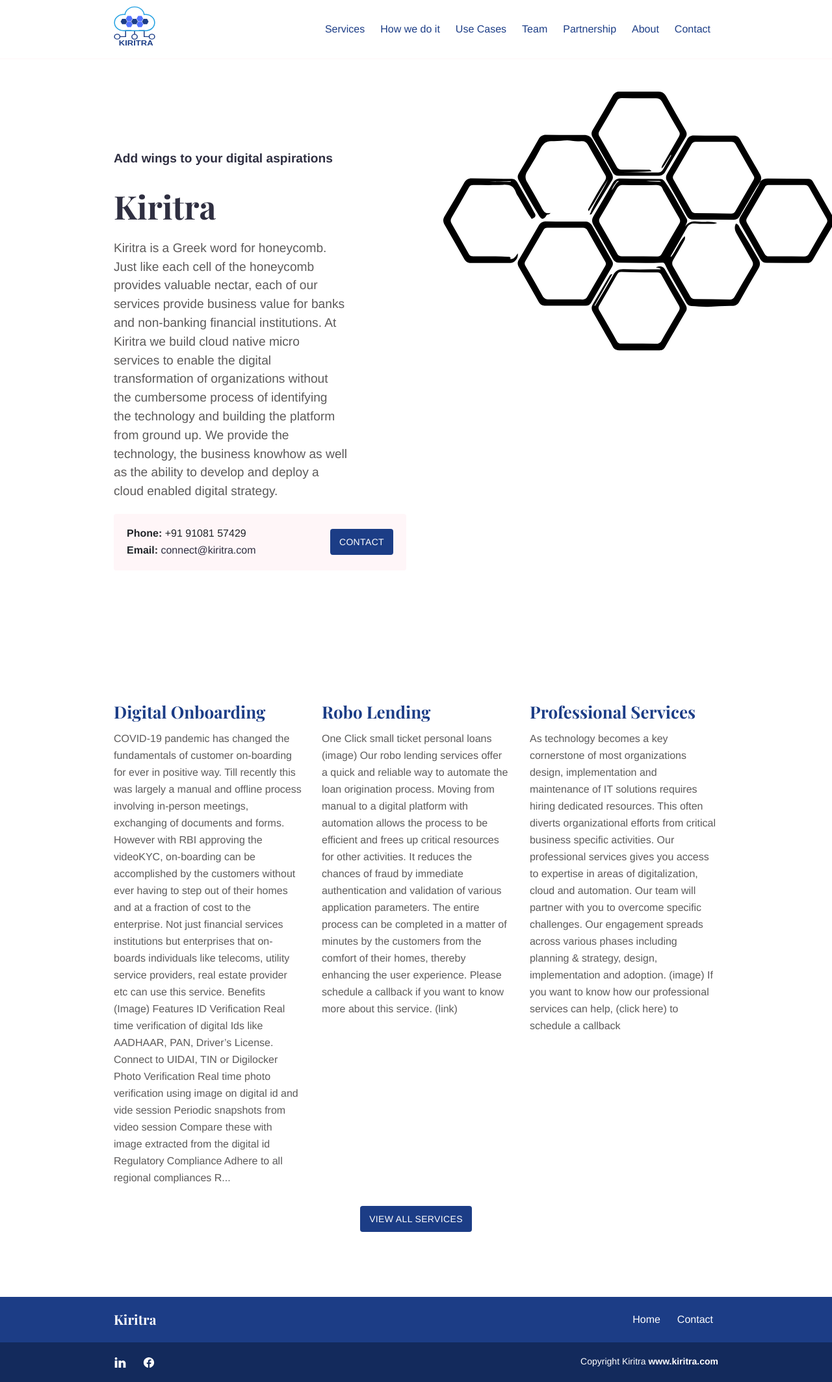
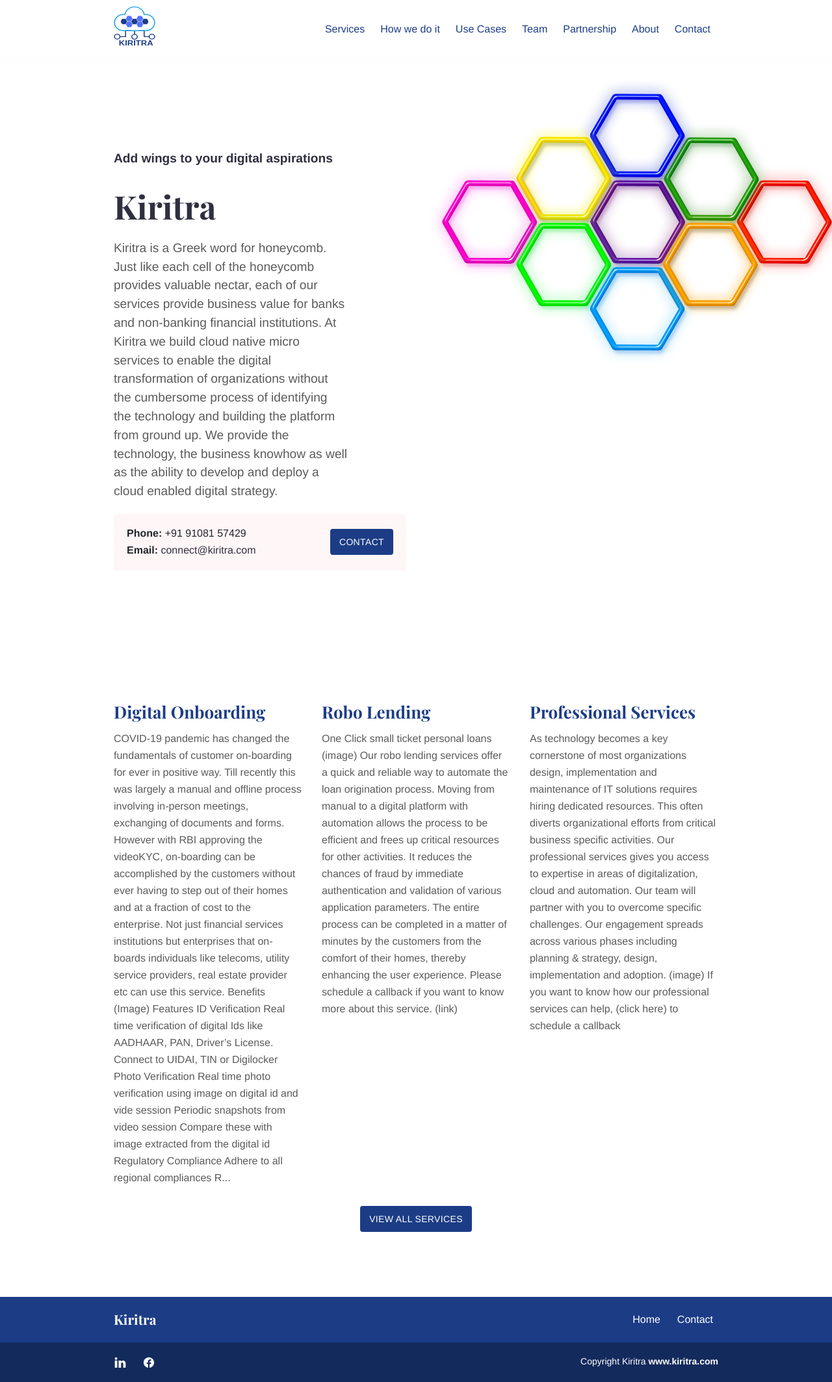
Before and after one commit to Kiritra/Kiritra.com, a Jekyll site: the page built from index.md, in a window 1280 px wide. Shown: the whole page at 65% size. Built offline with Jekyll 4.4.1, drawn with Linux system fonts in a browser that asks for light colours.

Commit message:
changed "intro_image: "images/illustrations/pointing.png""

```diff
--- a/index.md
+++ b/index.md
@@ -2,7 +2,7 @@
 title: Kiritra
 layout: home
 description: Business website of Kiritra.
-intro_image: "images/illustrations/Honeycomb_adobe_express.svg"
+intro_image: "images/illustrations/pointing.png"
 intro_image_absolute: true
 intro_image_hide_on_mobile: false
 show_call_box: true
```
